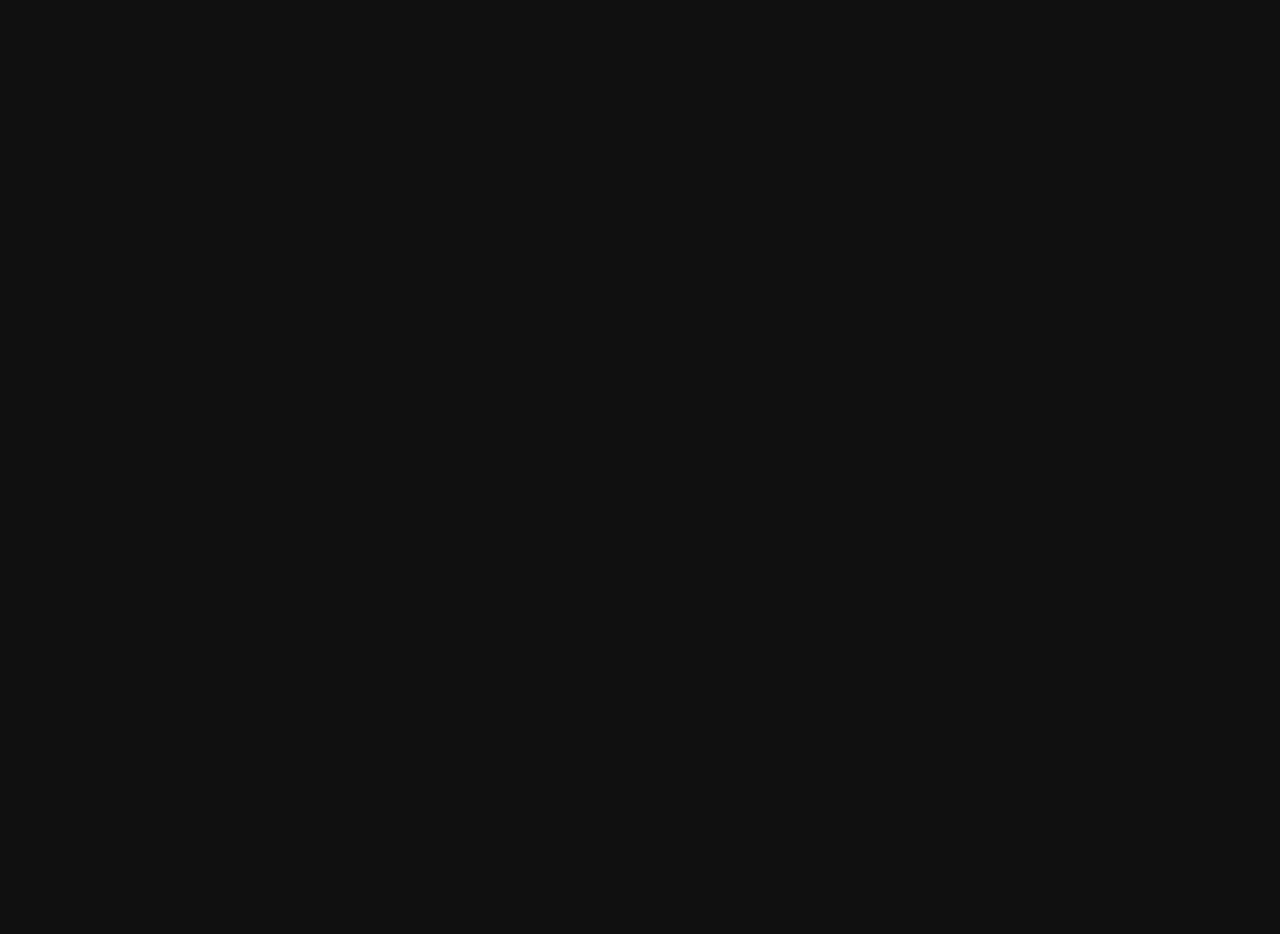
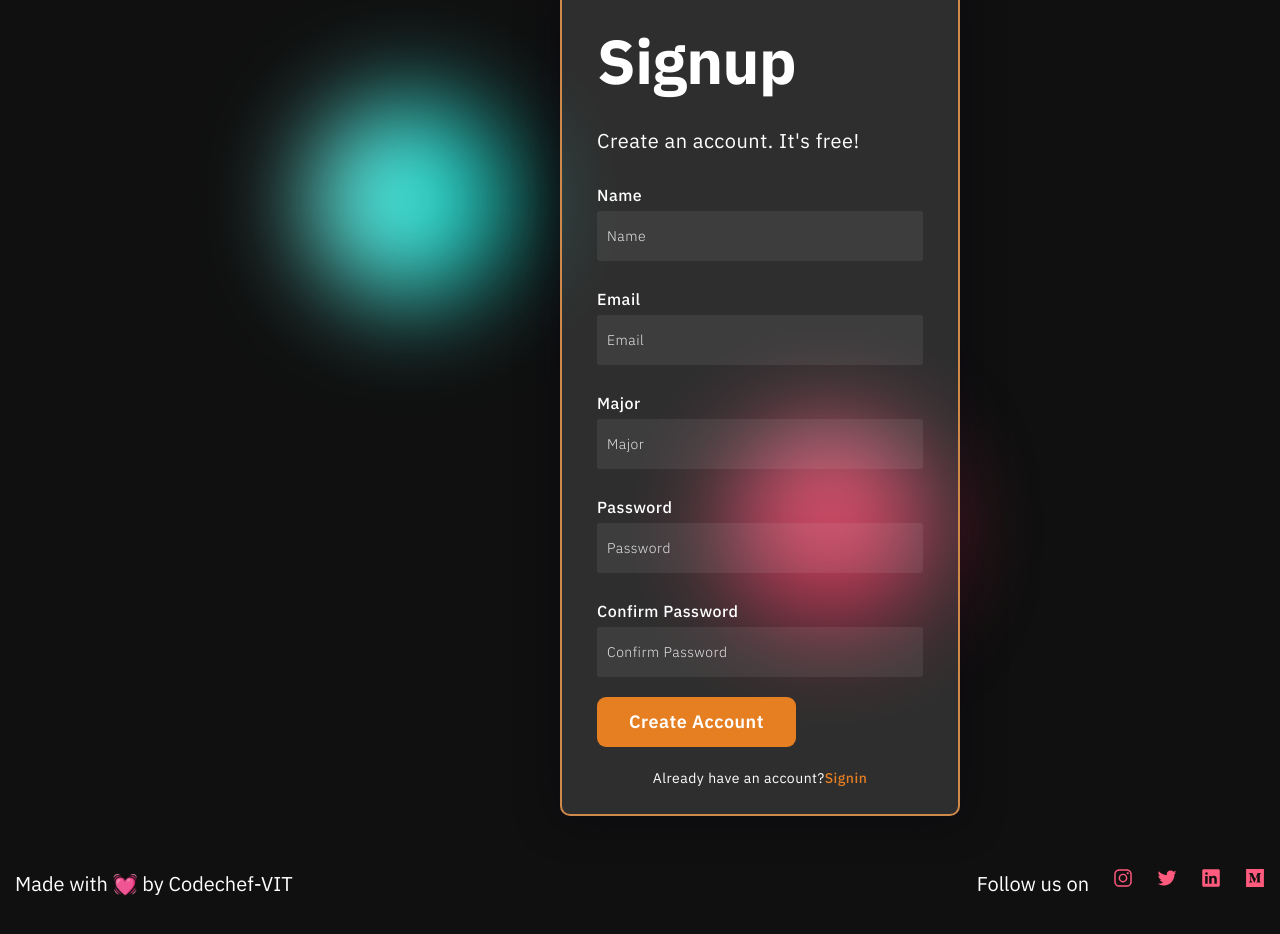
Before and after one commit to CodeChefVIT/Study-Buddy-app, a React (Create React App) app in the folder Frontend/: page /signup in a window 1280 px wide. Shown: the part 120-1054 px from the top of the page. Before the commit the page ends 800 px from the top, so only its background shows below. Built offline with nearby package versions, Linux system fonts and the light colour scheme.

Commit message:
Added Login, Signup pages

```diff
--- a/Frontend/public/index.html
+++ b/Frontend/public/index.html
@@ -9,35 +9,29 @@
       name="description"
       content="Web site created using create-react-app"
     />
+
+    <link rel="preconnect" href="https://fonts.googleapis.com" />
+    <link rel="preconnect" href="https://fonts.gstatic.com" crossorigin />
+    <link
+      href="https://fonts.googleapis.com/css2?family=IBM+Plex+Sans:wght@300;400;500;600;700&display=swap"
+      rel="stylesheet"
+    />
+
     <link rel="apple-touch-icon" href="%PUBLIC_URL%/logo192.png" />
-    <!--
-      manifest.json provides metadata used when your web app is installed on a
-      user's mobile device or desktop. See https://developers.google.com/web/fundamentals/web-app-manifest/
-    -->
     <link rel="manifest" href="%PUBLIC_URL%/manifest.json" />
-    <!--
-      Notice the use of %PUBLIC_URL% in the tags above.
-      It will be replaced with the URL of the `public` folder during the build.
-      Only files inside the `public` folder can be referenced from the HTML.
 
-      Unlike "/favicon.ico" or "favicon.ico", "%PUBLIC_URL%/favicon.ico" will
-      work correctly both with client-side routing and a non-root public URL.
-      Learn how to configure a non-root public URL by running `npm run build`.
-    -->
-    <title>React App</title>
+    <title>Studdy Buddy App</title>
   </head>
   <body>
     <noscript>You need to enable JavaScript to run this app.</noscript>
     <div id="root"></div>
-    <!--
-      This HTML file is a template.
-      If you open it directly in the browser, you will see an empty page.
-
-      You can add webfonts, meta tags, or analytics to this file.
-      The build step will place the bundled scripts into the <body> tag.
-
-      To begin the development, run `npm start` or `yarn start`.
-      To create a production bundle, use `npm run build` or `yarn build`.
-    -->
+    <script
+      type="module"
+      src="https://unpkg.com/ionicons@5.5.2/dist/ionicons/ionicons.esm.js"
+    ></script>
+    <script
+      nomodule
+      src="https://unpkg.com/ionicons@5.5.2/dist/ionicons/ionicons.js"
+    ></script>
   </body>
 </html>
--- /dev/null
+++ b/Frontend/src/components/signin-form/signin-form.component.jsx
@@ -0,0 +1,43 @@
+import { Link } from "react-router-dom";
+
+const SigninForm = () => {
+  return (
+    <div>
+      <div className="login">
+        <div className="login-background">
+          <div className="shape"></div>
+          <div className="shape"></div>
+        </div>
+        <form className="form-signin">
+          <div className="heading-primary">Login</div>
+          <div className="heading-secondary">
+            Welcome back! See what you have missed
+          </div>
+
+          <label for="username">Enter your Mail</label>
+          <input type="email" placeholder="Email" id="username" />
+
+          <label for="password">Password</label>
+          <input type="password" placeholder="Password" id="password" />
+          <p className="para-primary align-r">
+            Forgot Password?
+            <Link to="/" className="log-nav-link">
+              Reset Password
+            </Link>
+          </p>
+          <Link to="/" className="btn">
+            Log In
+          </Link>
+          <p className="para-primary align-c">
+            Don't have an account?
+            <Link to="/signup" className="log-nav-link">
+              Signup
+            </Link>
+          </p>
+        </form>
+      </div>
+    </div>
+  );
+};
+
+export default SigninForm;
--- /dev/null
+++ b/Frontend/src/components/signup-form/signup-form.component.jsx
@@ -0,0 +1,44 @@
+import { Link } from "react-router-dom";
+
+const SignUpForm = () => {
+  return (
+    <div>
+      <section className="signup">
+        <div className="login-background">
+          <div className="shape"></div>
+          <div className="shape"></div>
+        </div>
+        <form className="form-signup">
+          <div className="heading-primary">Signup</div>
+          <div className="heading-tertiary">Create an account. It's free!</div>
+
+          <label for="username">Name</label>
+          <input type="text" placeholder="Name" id="username" />
+
+          <label for="username">Email</label>
+          <input type="email" placeholder="Email" id="username" />
+
+          <label for="username">Major</label>
+          <input type="text" placeholder="Major" id="username" />
+
+          <label for="password">Password</label>
+          <input type="password" placeholder="Password" id="password" />
+          <label for="password">Confirm Password</label>
+          <input type="password" placeholder="Confirm Password" id="password" />
+
+          <Link to="#" className="btn mar-t">
+            Create Account
+          </Link>
+          <p className="para-primary align-c">
+            Already have an account?
+            <Link to="/login" className="log-nav-link">
+              Signin
+            </Link>
+          </p>
+        </form>
+      </section>
+    </div>
+  );
+};
+
+export default SignUpForm;
--- a/Frontend/src/index.scss
+++ b/Frontend/src/index.css
@@ -1,3 +1,62 @@
+/*
+--- 01 TYPOGRAPHY SYSTEM
+
+- Font sizes (px)
+10 / 12 / 14 / 16 / 18 / 20 / 24 / 30 / 36 / 44 / 52 / 62 / 74 / 86 / 98
+
+- Font weights
+Default: 400
+Medium: 500
+Semi-bold: 600
+Bold: 700
+
+- Line heights
+Default: 1
+Small: 1.05
+Medium: 1.2
+Paragraph default: 1.6
+
+- Letter spacing
+-0.5px
+0.75px
+
+--- 02 COLORS
+
+- Primary:  #e67e22, #cf711f
+- Secondary:
+
+- Tints:
+- Shades:
+
+- Accents:
+
+- Blacks:
+#101010
+
+- Greys
+
+#888
+#333
+#767676 (lightest grey allowed on #fff)
+#6f6f6f (lightest grey allowed on #fdf2e9)
+#555
+#333
+
+--- 05 SHADOWS
+
+0 2.4rem 4.8rem rgba(0, 0, 0, 0.075);
+
+--- 06 BORDER-RADIUS
+
+Default: 9px
+Medium: 11px
+
+--- 07 WHITESPACE
+
+- Spacing system (px)
+2 / 4 / 8 / 12 / 16 / 24 / 32 / 48 / 64 / 80 / 96 / 128
+*/
+
 * {
   padding: 0;
   margin: 0;
@@ -166,6 +225,7 @@ body {
   max-width: 130rem;
   margin: 0 auto;
   padding: 0 3.2rem;
+  margin-bottom: -4.8rem;
   display: grid;
   grid-template-columns: 1fr 1fr;
   gap: 9.6rem;
--- a/Frontend/src/index.js
+++ b/Frontend/src/index.js
@@ -2,7 +2,7 @@ import React from "react";
 import ReactDOM from "react-dom/client";
 import { BrowserRouter } from "react-router-dom";
 
-import "./index.scss";
+import "./index.css";
 import App from "./App";
 import reportWebVitals from "./reportWebVitals";
 
--- /dev/null
+++ b/Frontend/src/routes/footer/footer.component.jsx
@@ -0,0 +1,51 @@
+import { Fragment } from "react";
+import { Link } from "react-router-dom";
+
+const Navigation = () => {
+  return (
+    <Fragment>
+      <footer className="footer">
+        <div className="top">
+          <div className="heading-secondary">Made with 💓 by Codechef-VIT</div>
+        </div>
+        <div className="media-icons">
+          <ul className="social-links">
+            <li className="heading-secondary">Follow us on</li>
+
+            <li>
+              <Link to="https://www.instagram.com/codechefvit/">
+                <ion-icon
+                  name="logo-instagram"
+                  className="social-icon"
+                ></ion-icon>
+              </Link>
+            </li>
+            <li>
+              <Link to="https://twitter.com/codechefvit/">
+                <ion-icon
+                  name="logo-twitter"
+                  className="social-icon"
+                ></ion-icon>
+              </Link>
+            </li>
+            <li>
+              <Link to="https://www.linkedin.com/company/codechef-vit-chapter/?original_referer=">
+                <ion-icon
+                  name="logo-linkedin"
+                  className="social-icon"
+                ></ion-icon>
+              </Link>
+            </li>
+            <li>
+              <Link to="https://medium.com/codechef-vit">
+                <ion-icon name="logo-medium" className="social-icon"></ion-icon>
+              </Link>
+            </li>
+          </ul>
+        </div>
+      </footer>
+    </Fragment>
+  );
+};
+
+export default Navigation;
--- a/Frontend/src/routes/navigation/navigation.component.jsx
+++ b/Frontend/src/routes/navigation/navigation.component.jsx
@@ -1,6 +1,8 @@
 import { Fragment } from "react";
 import { Outlet, Link } from "react-router-dom";
 import { ReactComponent as Logo } from "./../../assets/Logo-Main.svg";
+
+import Footer from "./../footer/footer.component";
 
 const Navigation = () => {
   return (
@@ -25,6 +27,7 @@ const Navigation = () => {
         </nav>
       </div>
       <Outlet />
+      <Footer />
     </Fragment>
   );
 };
--- a/Frontend/src/routes/signin/signin.component.jsx
+++ b/Frontend/src/routes/signin/signin.component.jsx
@@ -1,7 +1,9 @@
+import SignInForm from "./../../components/signin-form/signin-form.component";
+
 const Signin = () => {
   return (
     <div>
-      <h1>Signin</h1>
+      <SignInForm />
     </div>
   );
 };
--- a/Frontend/src/routes/signup/signup.component.jsx
+++ b/Frontend/src/routes/signup/signup.component.jsx
@@ -1,7 +1,9 @@
+import SignUpForm from "./../../components/signup-form/signup-form.component";
+
 const Signup = () => {
   return (
     <div>
-      <h1>Signup</h1>
+      <SignUpForm />
     </div>
   );
 };
```
